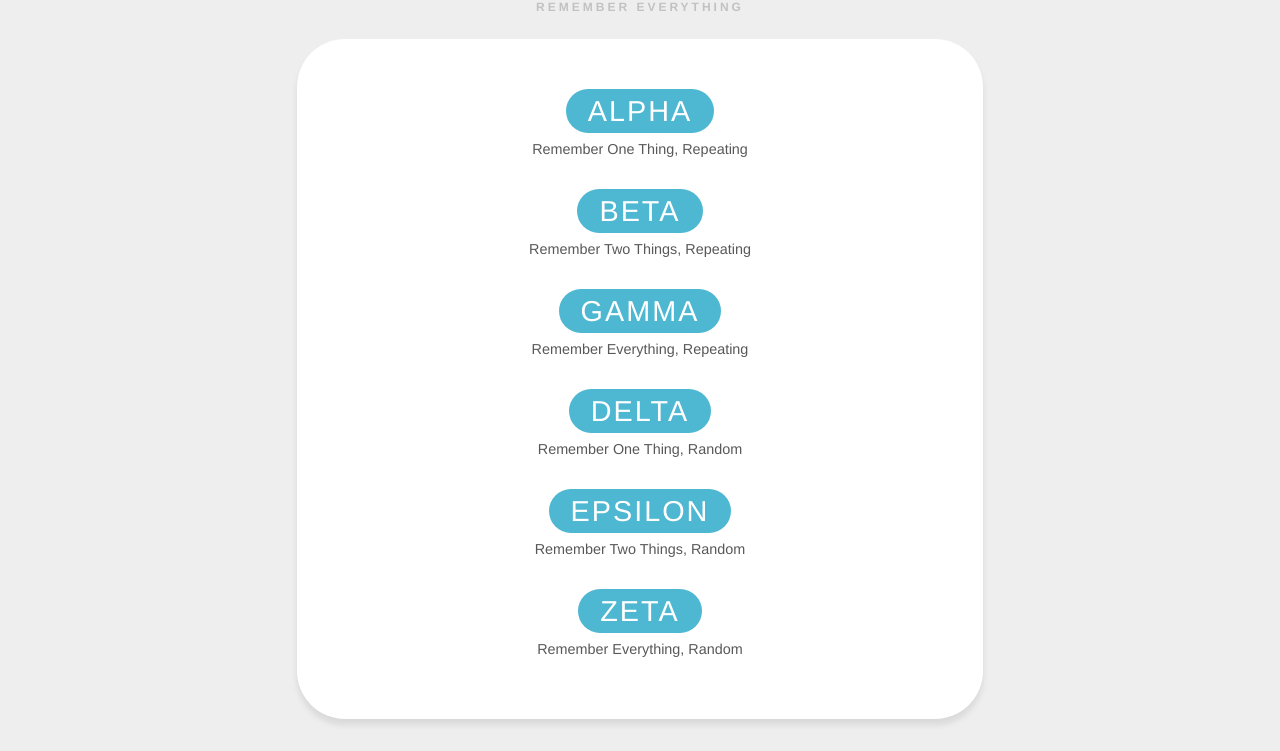
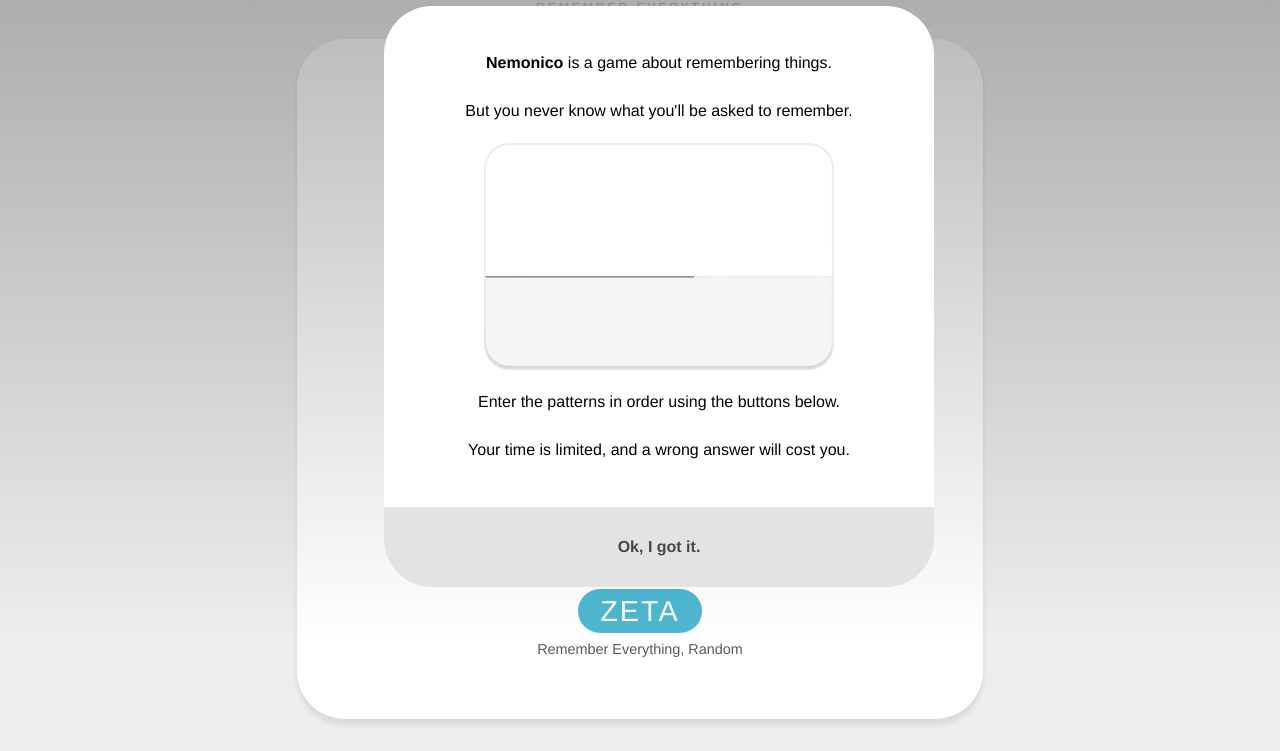
Before and after one commit to curtisq/curtisq.github.io, a plain HTML site: page index.html in a window 1280 px wide. Shown: the part 74-825 px from the top of the page. Drawn offline with nearby package versions, Linux system fonts and the light colour scheme.

Commit message:
Tutorial fix...again

```diff
--- a/index.html
+++ b/index.html
@@ -12,7 +12,7 @@
 </script>
     <script src="./js/nem.js" type="text/javascript">
 </script><!--  Disable Zooming -->
-    <meta name="viewport" content="width=device-width, user-scalable=0">
+    <meta name="viewport" content="width=750px, user-scalable=0">
 </head>
 
 <body>
@@ -81,7 +81,7 @@
 
 <!--  END GAME BOARD -->
 
-    <a class="tutorialbtn" onclick="document.getElementById('overlay').style.display='block';document.getElementById('fade').style.display='block'" href="javascript:void(0)">Tutorial</a> <script type="text/javascript">
+<a class="tutorialbtn">Tutorial</a><script type="text/javascript">
 console.log("End Script");
     difMenu();
     </script>
--- a/js/nem.js
+++ b/js/nem.js
@@ -213,7 +213,7 @@ function difMenu() {
 	bindDifBtn('#epsilon', 4);
 	bindDifBtn('#zeta', 5);
 
-	$('#tutorial').click(function(){
+	$('.tutorialbtn').click(function(){
 		openTutorial();
 	});
 
@@ -227,8 +227,8 @@ function difMenu() {
 
 function openTutorial() {
 	console.log("Opened Tutorial Overlay");
-	$('overlay').css("display", "block");
-	$('fade').css("display", "block");
+	$('#overlay').css("display", "block");
+	$('#fade').css("display", "block");
 }
 
 function main() {
```
Also changed, not shown: 2 other files.
